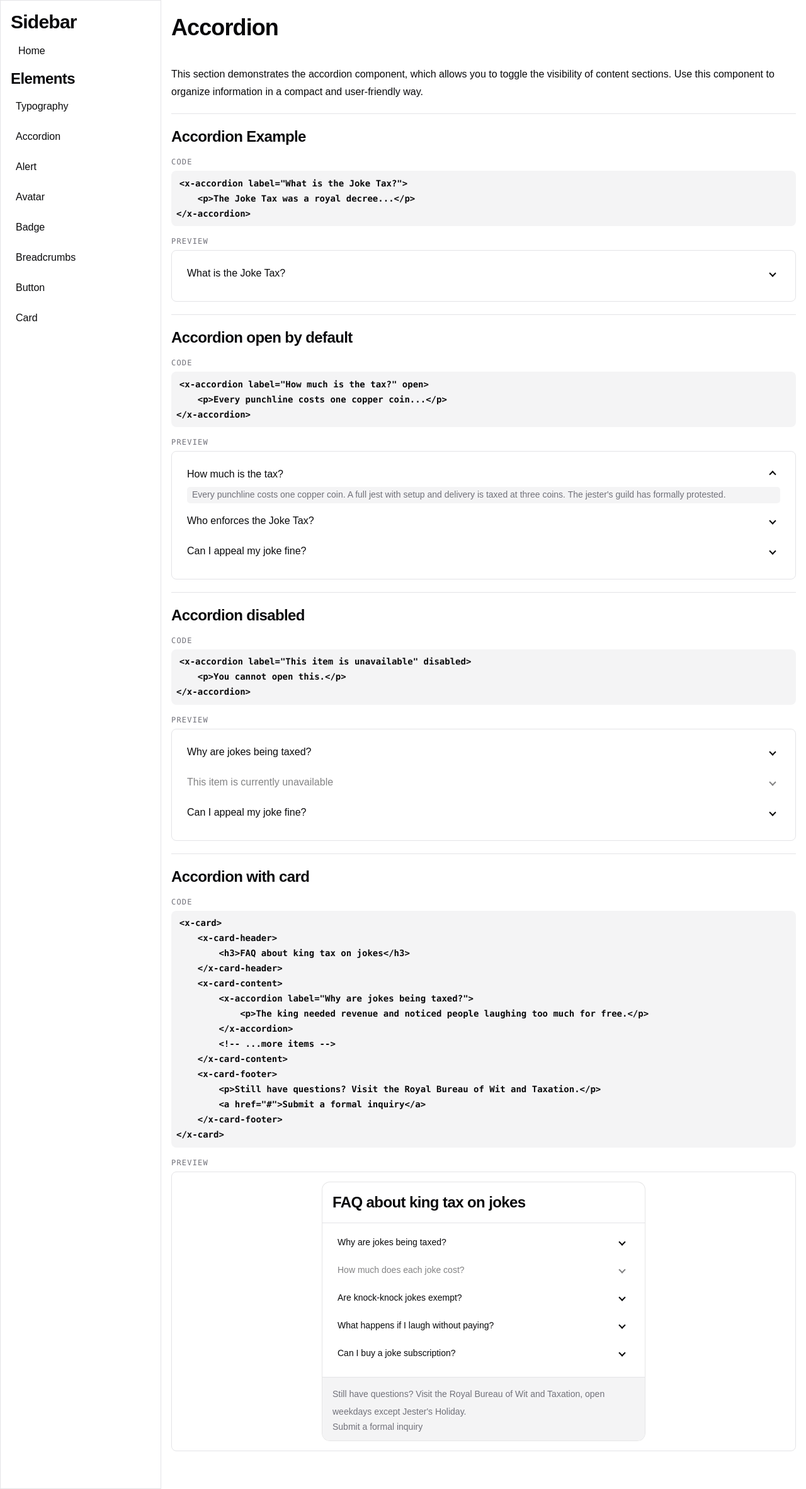
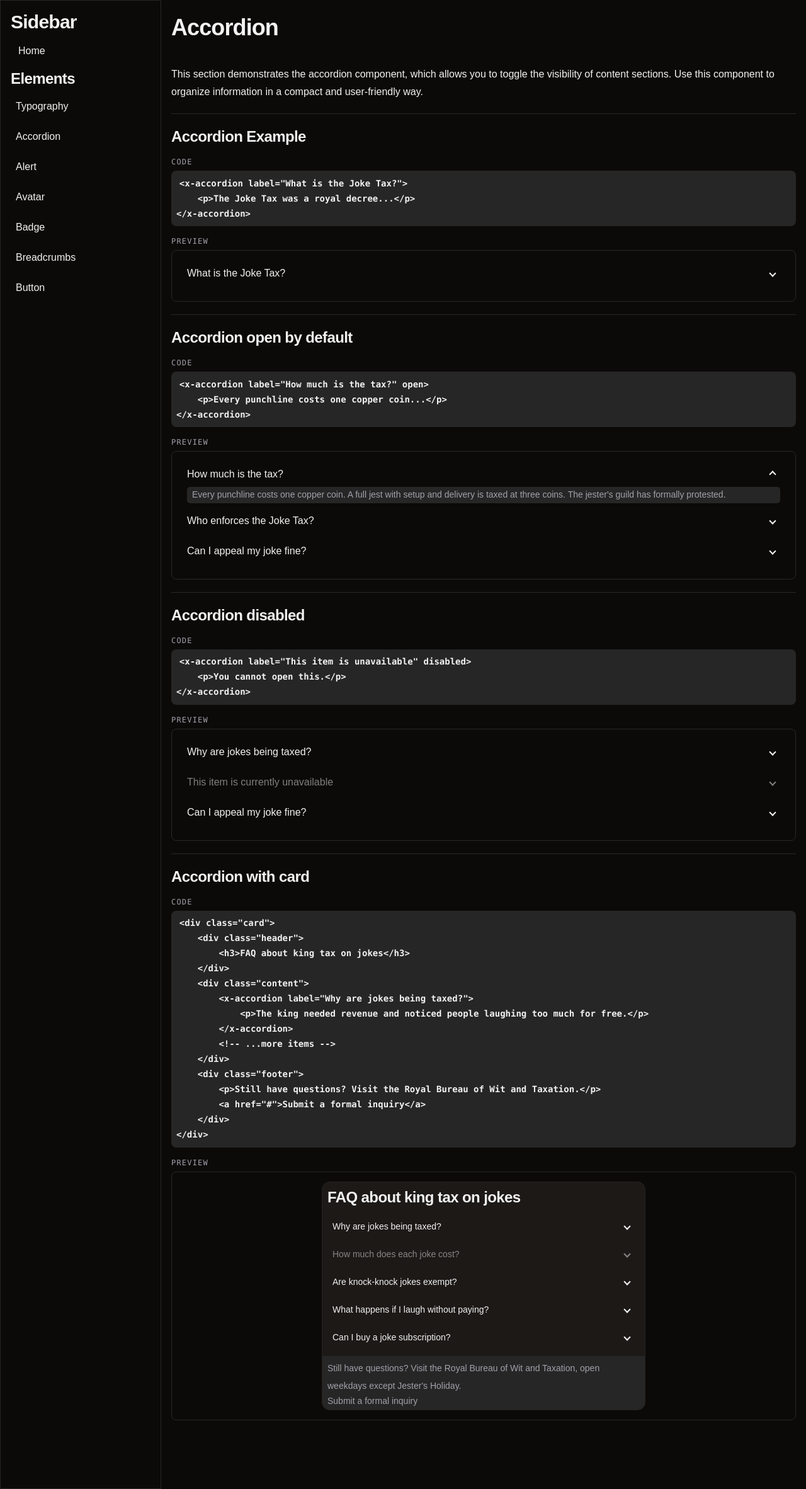
Before and after one commit to elvinsavio/FAHT-stack, a Flask app: page /accordion in a window 1280 px wide. Shown: the whole page at 63% size. Run offline with Flask 3, Linux system fonts and the light colour scheme.

Commit message:
Revert "refactor card to a web-component"
This reverts commit 092a548a4951813ffd7e085be72bb52ff1f4a64c.

```diff
--- a/app.py
+++ b/app.py
@@ -41,11 +41,6 @@
         description="Interactive button with default, outline, destructive, ghost, secondary, and link variants.",
         link="/button",
     ),
-    Element(
-        name="Card",
-        description="A surface container for grouped content with optional header, content, and footer sections.",
-        link="/card",
-    ),
 ]
 
 
--- a/static/css/output.css
+++ b/static/css/output.css
@@ -227,24 +227,6 @@
   .row-span-2 {
     grid-row: span 2 / span 2;
   }
-  .container {
-    width: 100%;
-    @media (width >= 40rem) {
-      max-width: 40rem;
-    }
-    @media (width >= 48rem) {
-      max-width: 48rem;
-    }
-    @media (width >= 64rem) {
-      max-width: 64rem;
-    }
-    @media (width >= 80rem) {
-      max-width: 80rem;
-    }
-    @media (width >= 96rem) {
-      max-width: 96rem;
-    }
-  }
   .mx-auto {
     margin-inline: auto;
   }
@@ -277,9 +259,6 @@
     width: 100%;
     height: 100%;
   }
-  .h-40 {
-    height: calc(var(--spacing) * 40);
-  }
   .h-screen {
     height: 100vh;
   }
@@ -288,9 +267,6 @@
   }
   .w-full {
     width: 100%;
-  }
-  .max-w-80 {
-    max-width: calc(var(--spacing) * 80);
   }
   .max-w-lg {
     max-width: var(--container-lg);
@@ -360,20 +336,9 @@
   .rounded-lg {
     border-radius: var(--radius-lg);
   }
-  .rounded-xl {
-    border-radius: var(--radius-xl);
-  }
   .border {
     border-style: var(--tw-border-style);
     border-width: 1px;
-  }
-  .border-t {
-    border-top-style: var(--tw-border-style);
-    border-top-width: 1px;
-  }
-  .border-b {
-    border-bottom-style: var(--tw-border-style);
-    border-bottom-width: 1px;
   }
   .border-border {
     border-color: var(--color-border);
@@ -423,17 +388,8 @@
   .px-3 {
     padding-inline: calc(var(--spacing) * 3);
   }
-  .px-4 {
-    padding-inline: calc(var(--spacing) * 4);
-  }
   .py-2 {
     padding-block: calc(var(--spacing) * 2);
-  }
-  .py-3 {
-    padding-block: calc(var(--spacing) * 3);
-  }
-  .py-4 {
-    padding-block: calc(var(--spacing) * 4);
   }
   .text-center {
     text-align: center;
@@ -508,22 +464,12 @@
   .opacity-50 {
     opacity: 50%;
   }
-  .ring-1 {
-    --tw-ring-shadow: var(--tw-ring-inset,) 0 0 0 calc(1px + var(--tw-ring-offset-width)) var(--tw-ring-color, currentcolor);
-    box-shadow: var(--tw-inset-shadow), var(--tw-inset-ring-shadow), var(--tw-ring-offset-shadow), var(--tw-ring-shadow), var(--tw-shadow);
-  }
   .ring-2 {
     --tw-ring-shadow: var(--tw-ring-inset,) 0 0 0 calc(2px + var(--tw-ring-offset-width)) var(--tw-ring-color, currentcolor);
     box-shadow: var(--tw-inset-shadow), var(--tw-inset-ring-shadow), var(--tw-ring-offset-shadow), var(--tw-ring-shadow), var(--tw-shadow);
   }
   .ring-background {
     --tw-ring-color: var(--color-background);
-  }
-  .ring-foreground\/10 {
-    --tw-ring-color: color-mix(in srgb, hsl(240 10% 3.9%) 10%, transparent);
-    @supports (color: color-mix(in lab, red, red)) {
-      --tw-ring-color: color-mix(in oklab, var(--color-foreground) 10%, transparent);
-    }
   }
   .outline {
     outline-style: var(--tw-outline-style);
@@ -1069,8 +1015,36 @@
     }
   }
 }
-x-card-content p {
-  margin-top: calc(var(--spacing) * 0) !important;
+.card {
+  display: flex;
+  width: 100%;
+  flex-direction: column;
+  overflow: hidden;
+  border-radius: var(--radius-xl);
+  background-color: var(--color-card);
+  font-size: var(--text-sm);
+  line-height: var(--tw-leading, var(--text-sm--line-height));
+  color: var(--color-card-foreground);
+  --tw-ring-shadow: var(--tw-ring-inset,) 0 0 0 calc(1px + var(--tw-ring-offset-width)) var(--tw-ring-color, currentcolor);
+  box-shadow: var(--tw-inset-shadow), var(--tw-inset-ring-shadow), var(--tw-ring-offset-shadow), var(--tw-ring-shadow), var(--tw-shadow);
+  --tw-ring-color: color-mix(in srgb, hsl(240 10% 3.9%) 10%, transparent);
+  @supports (color: color-mix(in lab, red, red)) {
+    --tw-ring-color: color-mix(in oklab, var(--color-foreground) 10%, transparent);
+  }
+  .header, .content, .footer {
+    padding-inline: calc(var(--spacing) * 2);
+    padding-block: calc(var(--spacing) * 1);
+  }
+  .header {
+    padding-block: calc(var(--spacing) * 2);
+  }
+  .footer {
+    border-top-style: var(--tw-border-style);
+    border-top-width: 1px;
+    border-color: var(--color-border);
+    background-color: var(--color-muted);
+    color: var(--color-muted-foreground);
+  }
 }
 @property --tw-translate-x {
   syntax: "*";
--- a/static/js/card.js
+++ /dev/null
@@ -1,31 +0,0 @@
-class XCard extends HTMLElement {
-    connectedCallback() {
-        this.classList.add(
-            'ring-foreground/10', 'bg-card', 'text-card-foreground',
-            'flex', 'flex-col', 'overflow-hidden', 'rounded-xl', 'text-sm', 'ring-1', 'w-full'
-        );
-    }
-}
-
-class XCardHeader extends HTMLElement {
-    connectedCallback() {
-        this.classList.add('block', 'px-4', 'py-4', 'border-b', 'border-border', 'font-semibold');
-    }
-}
-
-class XCardContent extends HTMLElement {
-    connectedCallback() {
-        this.classList.add('block', 'px-4', 'py-3');
-    }
-}
-
-class XCardFooter extends HTMLElement {
-    connectedCallback() {
-        this.classList.add('block', 'px-4', 'py-3', 'bg-muted', 'text-muted-foreground', 'border-t', 'border-border');
-    }
-}
-
-customElements.define('x-card', XCard);
-customElements.define('x-card-header', XCardHeader);
-customElements.define('x-card-content', XCardContent);
-customElements.define('x-card-footer', XCardFooter);
--- a/templates/base.html
+++ b/templates/base.html
@@ -20,7 +20,12 @@
     {% block head %}{% endblock %}
 </head>
 
-<body class="bg-background text-foreground flex">
+<body class="bg-background text-foreground dark flex">
+    <template id="icon-info">{% include "icons/info.html" %}</template>
+    <template id="icon-success">{% include "icons/success.html" %}</template>
+    <template id="icon-destructive">{% include "icons/destructive.html" %}</template>
+    <template id="icon-warning">{% include "icons/warning.html" %}</template>
+    <template id="icon-cross">{% include "icons/cross.html" %}</template>
     {% include "partials/sidebar.html" %}
     <div class="flex-1 overflow-auto h-screen">
         {% block content %}{% endblock %}
--- a/templates/elements/accordion.html
+++ b/templates/elements/accordion.html
@@ -6,7 +6,6 @@
 
 {% block head %}
     <script src={{ url_for('static', filename='js/accordion.js') }} defer></script>
-    <script src={{ url_for('static', filename='js/card.js') }} defer></script>
 {% endblock %}
 
 {% block content %}
@@ -95,30 +94,30 @@
         <h3>Accordion with card</h3>
         <div class="flex flex-col gap-1.5">
             <span class="text-xs font-mono uppercase tracking-widest text-muted-foreground">Code</span>
-            <pre><code>&lt;x-card&gt;
-    &lt;x-card-header&gt;
+            <pre><code>&lt;div class="card"&gt;
+    &lt;div class="header"&gt;
         &lt;h3&gt;FAQ about king tax on jokes&lt;/h3&gt;
-    &lt;/x-card-header&gt;
-    &lt;x-card-content&gt;
+    &lt;/div&gt;
+    &lt;div class="content"&gt;
         &lt;x-accordion label="Why are jokes being taxed?"&gt;
             &lt;p&gt;The king needed revenue and noticed people laughing too much for free.&lt;/p&gt;
         &lt;/x-accordion&gt;
         &lt;!-- ...more items --&gt;
-    &lt;/x-card-content&gt;
-    &lt;x-card-footer&gt;
+    &lt;/div&gt;
+    &lt;div class="footer"&gt;
         &lt;p&gt;Still have questions? Visit the Royal Bureau of Wit and Taxation.&lt;/p&gt;
         &lt;a href="#"&gt;Submit a formal inquiry&lt;/a&gt;
-    &lt;/x-card-footer&gt;
-&lt;/x-card&gt;</code></pre>
+    &lt;/div&gt;
+&lt;/div&gt;</code></pre>
         </div>
         <div class="flex flex-col gap-1.5">
             <span class="text-xs font-mono uppercase tracking-widest text-muted-foreground">Preview</span>
             <div class="rounded-lg border border-border p-4">
-                <x-card class="max-w-lg mx-auto">
-                    <x-card-header>
+                <div class="card max-w-lg mx-auto">
+                    <div class="header">
                         <h3>FAQ about king tax on jokes</h3>
-                    </x-card-header>
-                    <x-card-content>
+                    </div>
+                    <div class="content">
                         <x-accordion label="Why are jokes being taxed?">
                             <p>The king needed revenue and noticed people laughing too much for free. A royal economist
                                 calculated that the average citizen laughed 47 times a day, which was deemed an untapped
@@ -140,13 +139,13 @@
                             <p>Yes. The Royal Bureau of Wit offers monthly plans starting at 50 coins, which covers unlimited
                                 puns, two slapstick incidents, and one satirical ballad per week.</p>
                         </x-accordion>
-                    </x-card-content>
-                    <x-card-footer>
+                    </div>
+                    <div class="footer">
                         <p>Still have questions? Visit the Royal Bureau of Wit and Taxation, open weekdays except Jester's
                             Holiday.</p>
                         <a href="#" aria-label="Submit a formal inquiry to the Royal Bureau of Wit and Taxation">Submit a formal inquiry</a>
-                    </x-card-footer>
-                </x-card>
+                    </div>
+                </div>
             </div>
         </div>
     </div>
--- a/templates/elements/alert.html
+++ b/templates/elements/alert.html
@@ -5,11 +5,6 @@
 {% endblock %}
 
 {% block head %}
-    <template id="icon-info">{% include "icons/info.html" %}</template>
-    <template id="icon-success">{% include "icons/success.html" %}</template>
-    <template id="icon-destructive">{% include "icons/destructive.html" %}</template>
-    <template id="icon-warning">{% include "icons/warning.html" %}</template>
-    <template id="icon-cross">{% include "icons/cross.html" %}</template>
     <script src={{ url_for('static', filename='js/alert.js') }} defer></script>
 {% endblock %}
 
```
Also changed, not shown: static/css/input.css (+16 -2 lines), templates/elements/card.html (deleted, +0 -82 lines).
